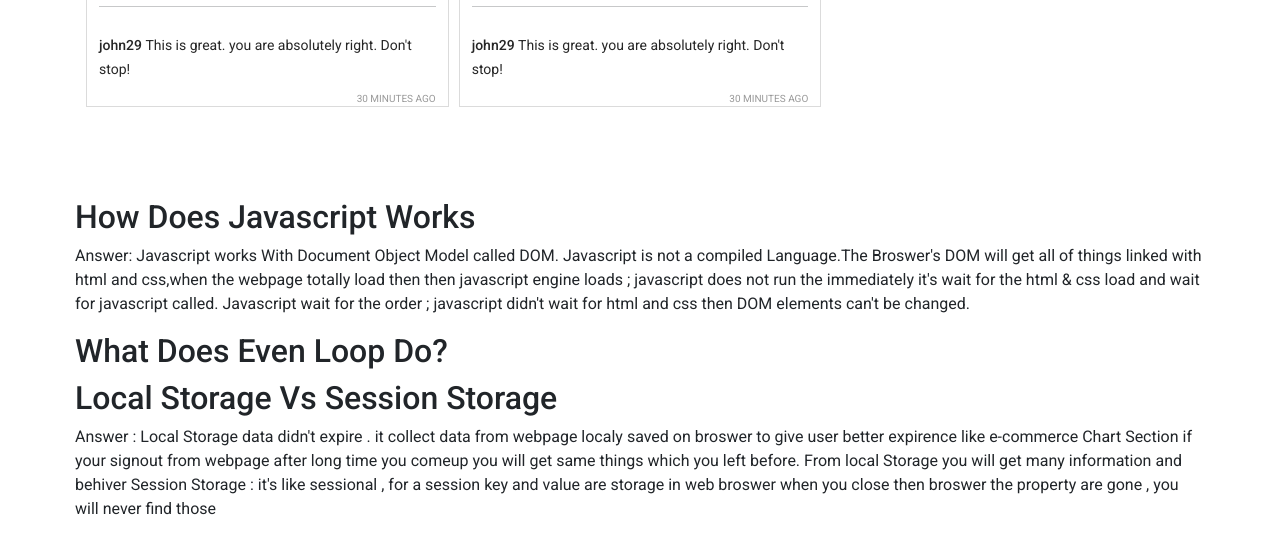
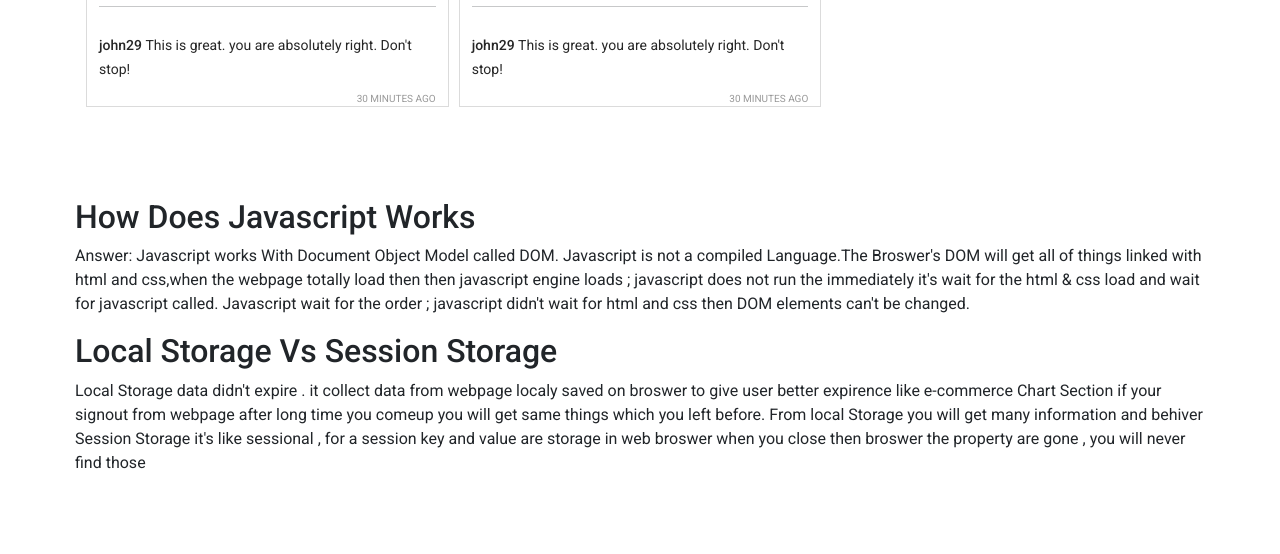
Before and after one commit to Jefranulislam/insta-shohor, a plain HTML site: page index.html in a window 1280 px wide. Shown: the part 1425-1979 px from the top of the page. Drawn offline with nearby package versions, Linux system fonts and the light colour scheme.

Commit message:
finished from my side

```diff
--- a/index.html
+++ b/index.html
@@ -64,13 +64,13 @@
             javascript engine loads ; javascript does not run the immediately it's wait for the html & css load and wait
             for javascript called. Javascript wait for the order ; javascript didn't wait for html and css then DOM
             elements can't be changed.</p>
-        <h2> What Does Even Loop Do? </h2>
         <h2> Local Storage Vs Session Storage </h2>
-        <p> Answer : Local Storage data didn't expire . it collect data from webpage localy saved on broswer to give
+        <p> Local Storage data didn't expire . it collect data from webpage localy saved on broswer to give
             user better expirence like e-commerce Chart Section if your signout from webpage after long time you comeup
             you will get same things which you left before. From local Storage you will get many information and behiver
-            Session Storage : it's like sessional , for a session key and value are storage in web broswer when you
-            close then broswer the property are gone , you will never find those </p>
+            <br> Session Storage it's like sessional , for a session key and value are storage in web broswer when you
+            close then broswer the property are gone , you will never find those
+        </p>
     </section>
     <footer></footer>
 
```
